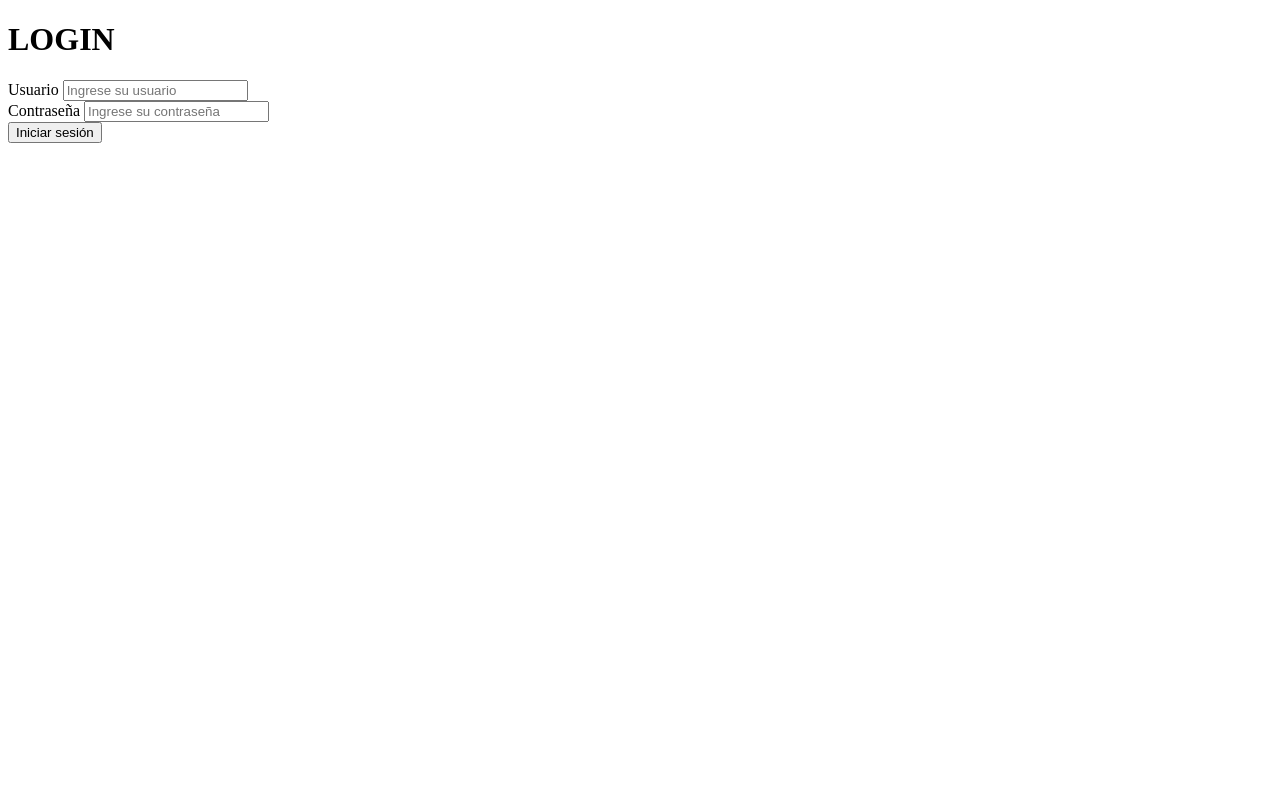
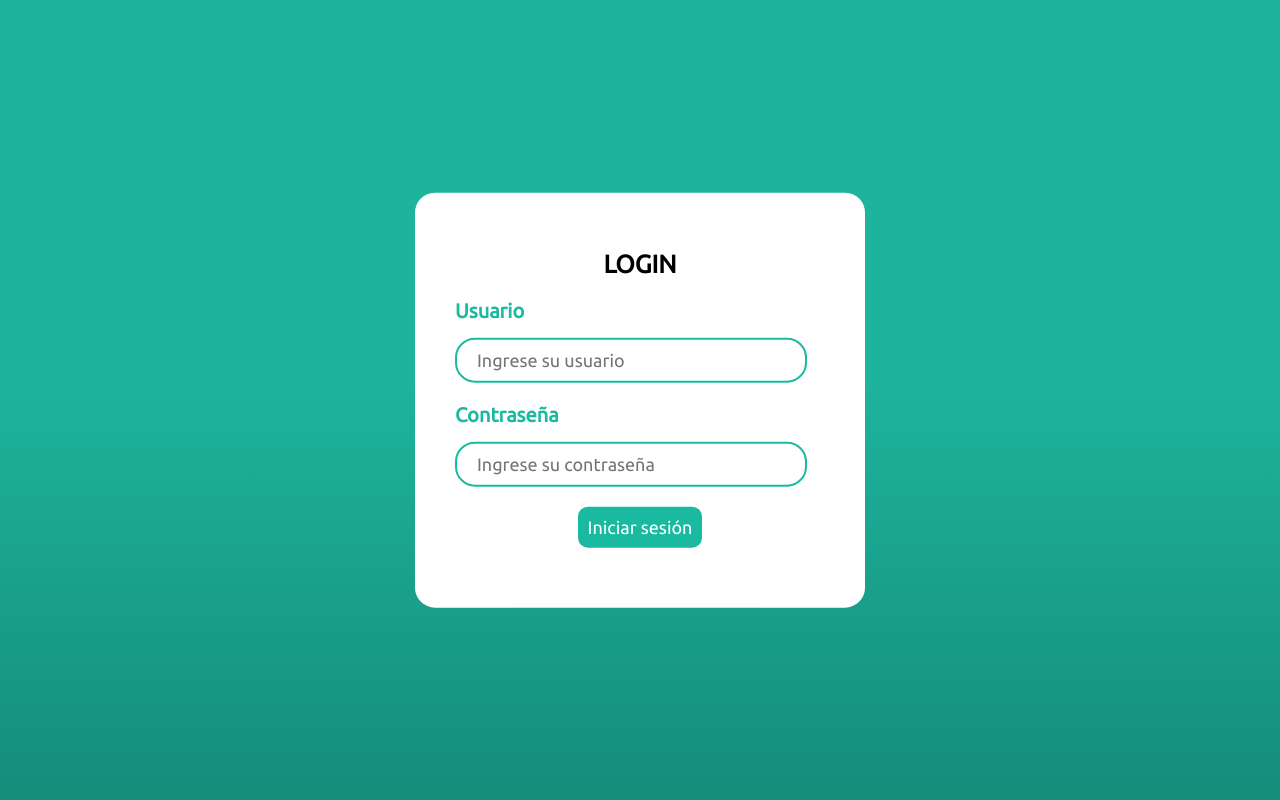
Before and after one commit to Cristh715/Login-and-signup, a PHP site: page / in a window 1280 px wide. Run offline with PHP 8.4, Linux system fonts and the light colour scheme.

Commit message:
Añadiendo estilos

```diff
--- a/assets/styles.css
+++ b/assets/styles.css
@@ -1,7 +1,78 @@
 :root{
-    --primary-color: #fff;
+    --primary-color: #1abaa1;
+    --secondary-color: #179d89;
+}
+
+html, body{
+    margin: 0px;
+    background-color: var(--primary-color);
+    background: linear-gradient(180deg, rgba(30,179,156,1) 48%, rgba(20,141,123,1) 100%);
+    height:100%;
+    position: relative;
 }
 
 *{
     box-sizing: border-box;
+    font-family: 'Roboto', sans-serif;
+    font-family: 'Ubuntu', sans-serif;
+    font-size: 18px;
 }
+
+.login-input{
+    background-color: #fff;
+    width: 40%;
+    padding: 40px;
+    border-radius: 20px;
+    max-width: 450px;
+    min-width: 320px;
+    position: absolute;
+    top: 50%;
+    left: 50%;
+    transform: translate(-50%, -50%);
+}
+
+.login-user, .login-pass{
+    margin-top: 20px;
+    margin-bottom: 20px;
+}
+
+.login-input input{
+    border-radius: 20px;
+    border: none;
+    padding: 10px 20px;
+    margin: 5px 0;
+    border:2px solid var(--primary-color);
+    display: flex;
+    flex-direction: column;
+    width: 95%;
+}
+
+.login-input label{
+    display: block;
+    font-weight: bold;
+    margin: 15px 0;
+    font-size: 20px;
+    color: #1abaa1;
+}
+
+.login-input h1{
+    font-size: 25px;
+    font-weight: bold;
+    text-align: center;
+}
+
+.login-btn{
+    display:block;
+    cursor: pointer;
+    background-color: var(--primary-color);
+    color: #fff;
+    padding: 10px;
+    margin: 20px auto;
+    border: none;
+    border-radius: 10px;
+    transition: all 0.2s;
+}
+
+.login-btn:hover{
+    background-color: var(--secondary-color);
+}
```
